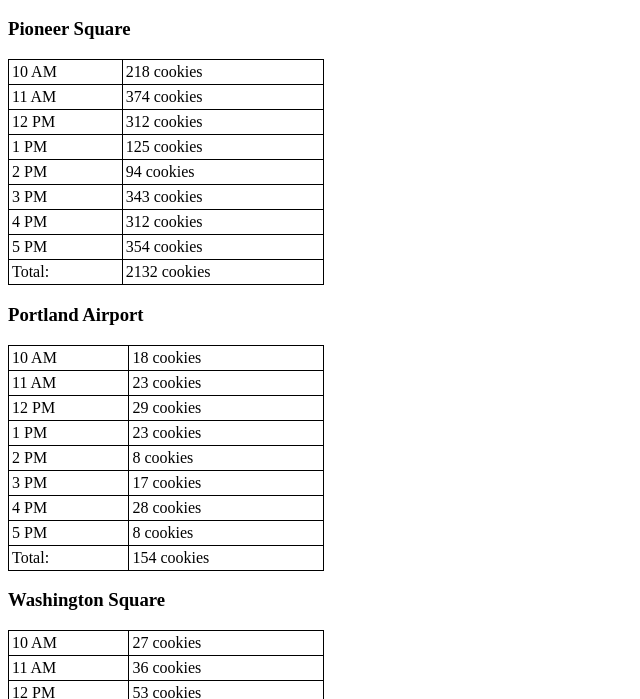
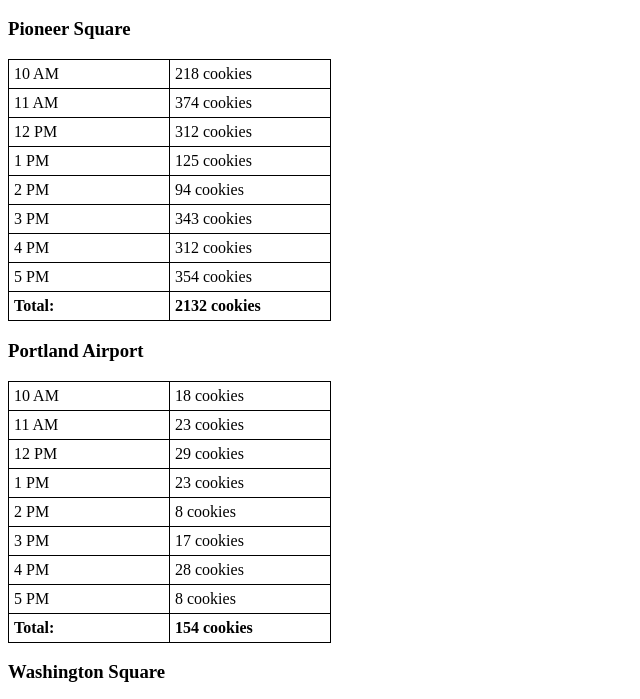
Before and after one commit to gnkatchmar/cookie-stand, a plain HTML site: page index.html in a window 1280 px wide. Shown: the part 48-747 px from the top of the page, without its empty margins (0-640 px from the left). Drawn offline with Linux system fonts and the light colour scheme.

Commit message:
Final N6 assignment

```diff
--- a/main.js
+++ b/main.js
@@ -79,7 +79,7 @@ function displayLists () {
     }
 
     //document.getElementById("listBegin").innerHTML += "<ul><li>Total: " +locations[index].total+" cookies</li>";
-    info += "<tr><td>Total:</td><td>" +locations[index].total+" cookies</td></tr></table>";
+    info += "<tr><td><b>Total:</b></td><td><b>" +locations[index].total+" cookies</b></td></tr></table>";
     list.innerHTML += info;
   }
 
--- a/mn.css
+++ b/mn.css
@@ -1,9 +1,11 @@
 table {
   border-collapse: collapse;
-  width: 25%;
+/*  width: 40%;*/
+  table-layout: fixed;
  }
 
 table, th, td {
   border: 1px solid black;
-  padding: 3px;
+  padding: 5px;
+  width: 150px;
 }
```
